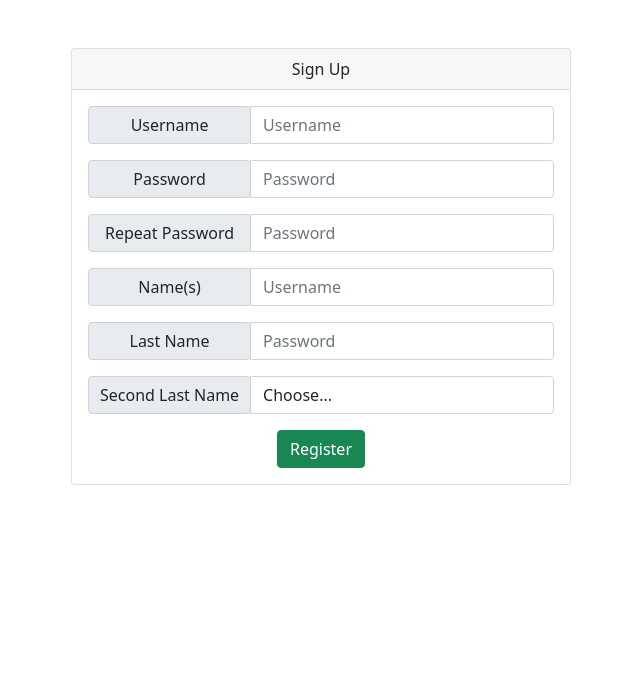
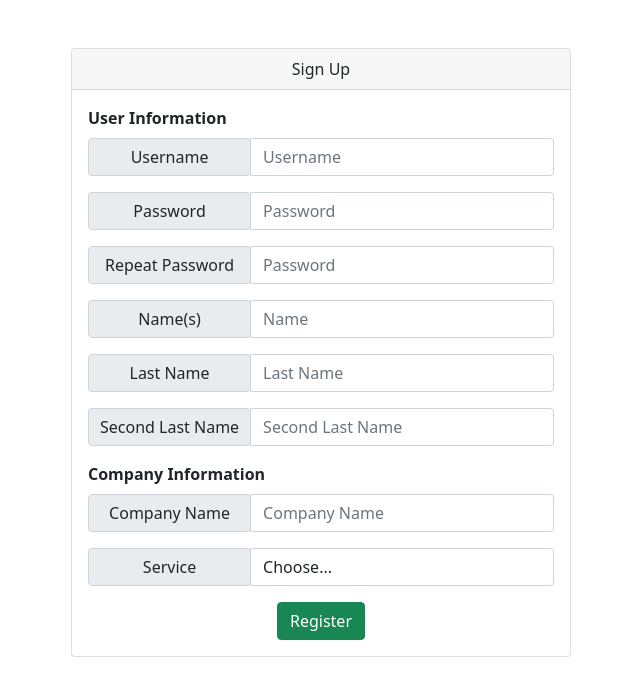
Before and after one commit to IvanBaca/desktop-ticket-app, an Electron app: page src/html/signup.html in a window 1366 px wide. Shown: the whole page, without its empty margins (362-1002 px from the left). Drawn offline with Linux system fonts and the light colour scheme.

Commit message:
fixed signup form to include company registration

```diff
--- a/src/html/signup.html
+++ b/src/html/signup.html
@@ -20,6 +20,7 @@
                         Sign Up
                     </div>
                     <div class="card-body">
+                        <b class="input-group mb-2">User Information</b>
                         <div class="input-group mb-3">
                             <div class="input-group-prepend">
                                 <span class="input-group-text d-flex justify-content-center" id="basic-addon1">Username</span>
@@ -45,19 +46,34 @@
                             <div class="input-group-prepend">
                                 <span class="input-group-text d-flex justify-content-center" id="basic-addon1">Name(s)</span>
                             </div>
-                            <input type="text" class="form-control" placeholder="Username" aria-label="Username"
+                            <input type="text" class="form-control" placeholder="Name" aria-label="Username"
                                 aria-describedby="basic-addon1">
                         </div>
                         <div class="input-group mb-3">
                             <div class="input-group-prepend">
                                 <span class="input-group-text d-flex justify-content-center" id="basic-addon1">Last Name</span>
                             </div>
-                            <input type="password" class="form-control" placeholder="Password" aria-label="Username"
+                            <input type="password" class="form-control" placeholder="Last Name" aria-label="Username"
                                 aria-describedby="basic-addon1">
                         </div>
                         <div class="input-group mb-3">
                             <div class="input-group-prepend">
-                              <label class="input-group-text d-flex justify-content-center" for="inputGroupSelect01">Second Last Name</label>
+                                <span class="input-group-text d-flex justify-content-center" id="basic-addon1">Second Last Name</span>
+                            </div>
+                            <input type="password" class="form-control" placeholder="Second Last Name" aria-label="Username"
+                                aria-describedby="basic-addon1">
+                        </div>
+                        <b class="input-group mb-2">Company Information</b>
+                        <div class="input-group mb-3">
+                            <div class="input-group-prepend">
+                                <span class="input-group-text d-flex justify-content-center" id="basic-addon1">Company Name</span>
+                            </div>
+                            <input type="password" class="form-control" placeholder="Company Name" aria-label="Company Name"
+                                aria-describedby="basic-addon1">
+                        </div>
+                        <div class="input-group mb-3">
+                            <div class="input-group-prepend">
+                              <label class="input-group-text d-flex justify-content-center" for="inputGroupSelect01">Service</label>
                             </div>
                             <select class="form-control" id="inputGroupSelect01">
                               <option selected>Choose...</option>
```
